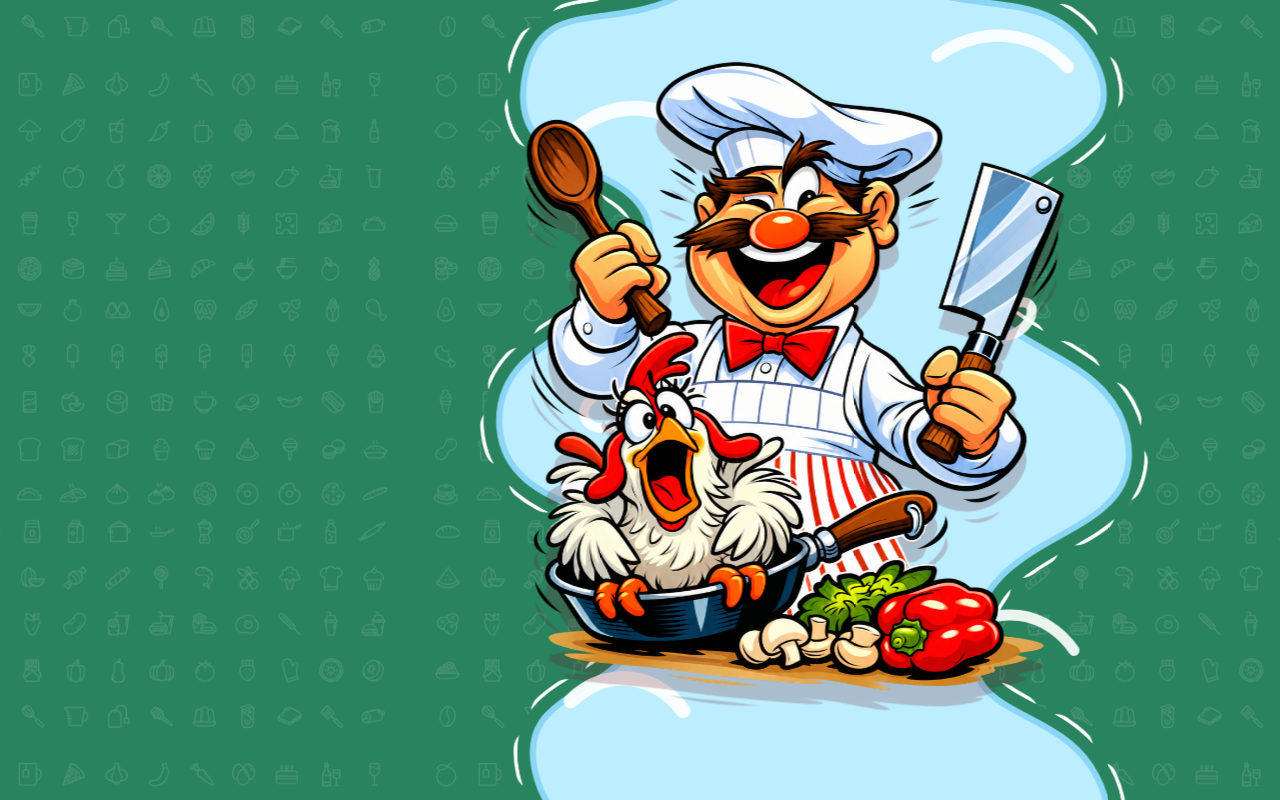
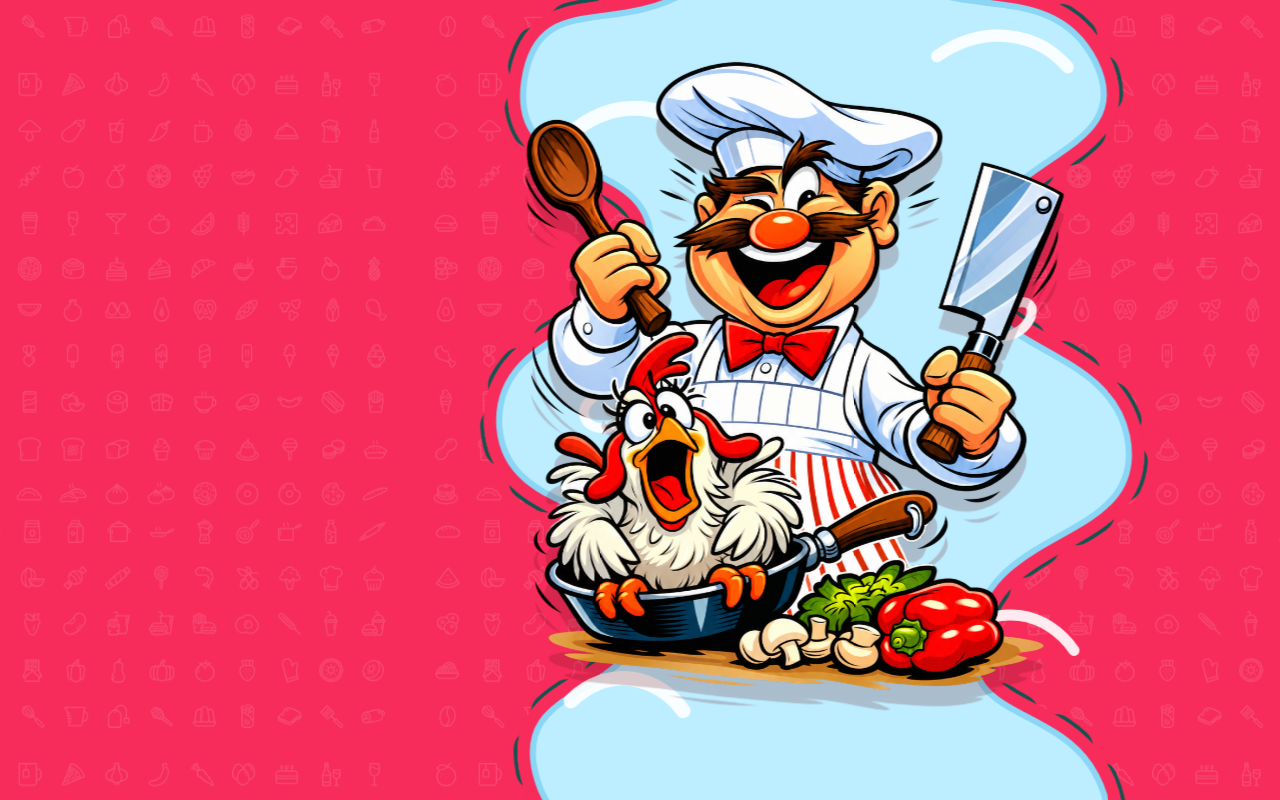
Before and after one commit to sahanaadiga05/fridge-to-recipe, a React (Vite) app: page / in a window 1280 px wide. Both pictures are taken after a click on the button "Open the top fridge door". Built offline with nearby package versions, Linux system fonts and the light colour scheme; a web font is replaced by a local one.

Commit message:
hero page finished

```diff
--- a/src/components/LandingPage.jsx
+++ b/src/components/LandingPage.jsx
@@ -3,13 +3,13 @@ import { motion, useReducedMotion } from "framer-motion";
 import { ArrowRight, BusFront, CarTaxiFront, Cat, Rabbit } from "lucide-react";
 
 const titleRows = [
-  { text: "FRIDGE", className: "intro-title-row-fridge", delay: 2.05 },
+  { text: "FRiDGe", className: "intro-title-row-fridge", delay: 2.05 },
   { text: "to", className: "intro-title-row-to", delay: 2.95 },
-  { text: "RECIPE", className: "intro-title-row-recipe", delay: 3.35 },
+  { text: "rECiPe", className: "intro-title-row-recipe", delay: 3.35 },
 ];
 function FallingTitle({ shouldReduceMotion }) {
   return (
-    <h1 className="intro-title" aria-label="FRIDGE to RECIPE">
+    <h1 className="intro-title" aria-label="FRiDGe to rECiPe">
       {titleRows.map(({ text, className, delay }, rowIndex) => (
         <span className={`intro-title-row ${className}`} key={text}>
           {Array.from(text).map((letter, index) => {
@@ -120,7 +120,7 @@ function LandingPage({ onGetStarted }) {
 
   return (
     <motion.main
-      className="intro-landing"
+      className={`intro-landing${showHero ? " intro-landing-hero" : ""}`}
       initial={{ opacity: 0 }}
       animate={isLeaving ? { opacity: 0, y: -20 } : { opacity: 1, y: 0 }}
       transition={{ duration: 0.42, ease: "easeInOut" }}
@@ -150,7 +150,7 @@ function LandingPage({ onGetStarted }) {
           <img
             className="static-chef-image"
             src="/chef-reference.png"
-            alt="Comic chef cooking with a chicken and vegetables"
+            alt="Chef cooking with a chicken and vegetables"
           />
         </div>
 
--- a/src/index.css
+++ b/src/index.css
@@ -553,6 +553,14 @@ button {
   overflow: hidden;
   color: #bdeeff;
   background: #2a835f;
+}
+
+.intro-landing-hero {
+  background: #f72c5b;
+}
+
+.intro-landing-hero::before {
+  opacity: 0.62;
 }
 
 .intro-landing::before {
@@ -1268,7 +1276,7 @@ button {
 
 .water-dashed-outline {
   fill: none;
-  stroke: #ffffff;
+  stroke: #12544f;
   stroke-width: 31;
   stroke-dasharray: 18 34;
   stroke-linecap: round;
@@ -1281,6 +1289,10 @@ button {
   stroke: #2a835f;
   stroke-width: 25;
   stroke-linejoin: round;
+}
+
+.intro-landing-hero .water-outline-gap {
+  stroke: #f72c5b;
 }
 
 .water-ripple,
@@ -1846,8 +1858,8 @@ button {
 
 .intro-title-row-fridge,
 .intro-title-row-recipe {
-  color: #f8de22;
-  text-shadow: 0 5px 0 #a81e2e, 0 0 18px rgba(255, 239, 115, 0.3), 0 18px 28px rgba(91, 14, 26, 0.24);
+  color: #00E0BA;
+  text-shadow: 0 5px 0 #f8de22, 0 0 18px rgba(248, 222, 34, 0.38), 0 18px 28px rgba(18, 84, 79, 0.22);
 }
 
 .intro-title-row-recipe {
```
Also changed, not shown: public/chef-handdrawn-transparent.png (added), 1 other file (tests, documents, lock files or other folders).
